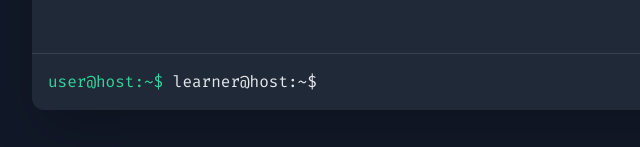
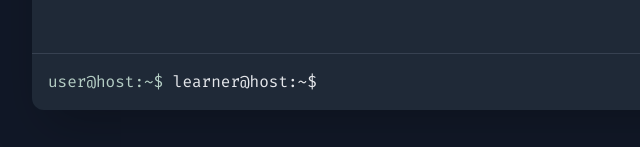
Before and after one commit to EricKart/terminalSimulator, a plain HTML site: page index.html in a window 1280 px wide. Shown: the part 650-797 px from the top of the page, 160-800 px from the left. Drawn offline with nearby package versions, Linux system fonts and the light colour scheme.

Commit message:
colour:changes toi green

```diff
--- a/index.html
+++ b/index.html
@@ -22,7 +22,7 @@
         }
         .prompt::before {
             content: 'user@host:~$ ';
-            color: #34d399;
+            color: #b4cdc4;
         }
         .input-line {
             display: flex;
```
